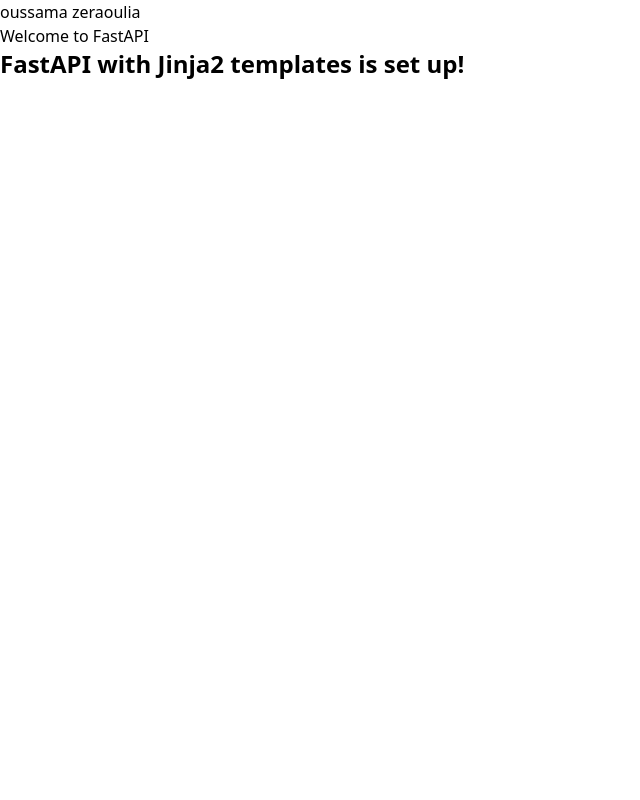
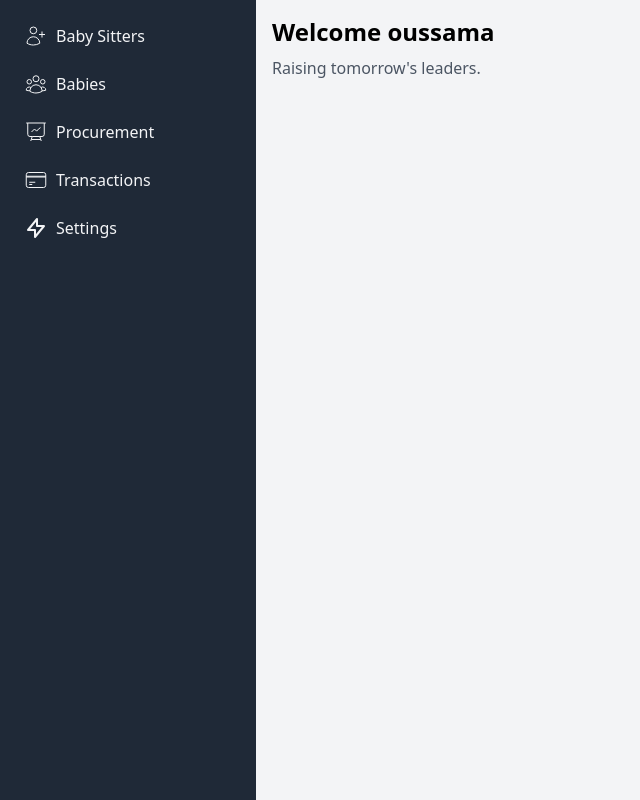
Before and after one commit to oussamazeraoulia/TP-Final, a FastAPI app: page / in a window 1280 px wide. Shown: the whole page, without its empty margins (0-640 px from the left). Run offline with FastAPI, Linux system fonts and the light colour scheme.

Commit message:
change 11

```diff
--- a/templates/index.html
+++ b/templates/index.html
@@ -7,8 +7,126 @@
     <script src="/static/taiwindcss.js"></script>
 </head>
 <body>
-    oussama zeraoulia
+    <!-- oussama zeraoulia
     <h1 class="">{{ title }}</h1>
-    <p class="text-2xl font-bold">FastAPI with Jinja2 templates is set up!</p>
+    <p class="text-2xl font-bold">FastAPI with Jinja2 templates is set up!</p> -->
+
+    <div class="flex h-screen bg-gray-100">
+
+        <!-- sidebar -->
+        <div class="hidden md:flex flex-col w-64 bg-gray-800">
+
+            <div class="flex flex-col flex-1 overflow-y-auto">
+                <nav class="flex-1 px-2 py-4 bg-gray-800">
+                    <a href="#" class="flex items-center px-4 py-2 text-gray-100 hover:bg-gray-700">
+                        <svg
+                    xmlns="http://www.w3.org/2000/svg"
+                    class="h-6 w-6 mr-2"
+                    fill="none"
+                    viewBox="0 0 24 24"
+                    stroke="currentColor"
+                  >
+                    <path
+                      strokeLinecap="round"
+                      strokeLinejoin="round"
+                      d="M18 7.5v3m0 0v3m0-3h3m-3 0h-3m-2.25-4.125a3.375 3.375 0 1 1-6.75 0 3.375 3.375 0 0 1 6.75 0ZM3 19.235v-.11a6.375 6.375 0 0 1 12.75 0v.109A12.318 12.318 0 0 1 9.374 21c-2.331 0-4.512-.645-6.374-1.766Z"
+                    />
+                  </svg>
+                        Baby Sitters
+                    </a>
+                    <a href="#" class="flex items-center px-4 py-2 mt-2 text-gray-100 hover:bg-gray-700">
+                        <svg
+                    xmlns="http://www.w3.org/2000/svg"
+                    class="h-6 w-6 mr-2"
+                    fill="none"
+                    viewBox="0 0 24 24"
+                    stroke="currentColor"
+                  >
+                    <path
+                      strokeLinecap="round"
+                      strokeLinejoin="round"
+                      d="M18 18.72a9.094 9.094 0 0 0 3.741-.479 3 3 0 0 0-4.682-2.72m.94 3.198.001.031c0 .225-.012.447-.037.666A11.944 11.944 0 0 1 12 21c-2.17 0-4.207-.576-5.963-1.584A6.062 6.062 0 0 1 6 18.719m12 0a5.971 5.971 0 0 0-.941-3.197m0 0A5.995 5.995 0 0 0 12 12.75a5.995 5.995 0 0 0-5.058 2.772m0 0a3 3 0 0 0-4.681 2.72 8.986 8.986 0 0 0 3.74.477m.94-3.197a5.971 5.971 0 0 0-.94 3.197M15 6.75a3 3 0 1 1-6 0 3 3 0 0 1 6 0Zm6 3a2.25 2.25 0 1 1-4.5 0 2.25 2.25 0 0 1 4.5 0Zm-13.5 0a2.25 2.25 0 1 1-4.5 0 2.25 2.25 0 0 1 4.5 0Z"
+                    />
+                  </svg>
+                        Babies
+                    </a>
+                    <a
+                  href="#"
+                  class="flex items-center px-4 py-2 mt-2 text-gray-100 hover:bg-gray-700"
+                >
+                  <svg
+                    xmlns="http://www.w3.org/2000/svg"
+                    class="h-6 w-6 mr-2"
+                    fill="none"
+                    viewBox="0 0 24 24"
+                    stroke="currentColor"
+                  >
+                    <path
+                      strokeLinecap="round"
+                      strokeLinejoin="round"
+                      d="M3.75 3v11.25A2.25 2.25 0 0 0 6 16.5h2.25M3.75 3h-1.5m1.5 0h16.5m0 0h1.5m-1.5 0v11.25A2.25 2.25 0 0 1 18 16.5h-2.25m-7.5 0h7.5m-7.5 0-1 3m8.5-3 1 3m0 0 .5 1.5m-.5-1.5h-9.5m0 0-.5 1.5m.75-9 3-3 2.148 2.148A12.061 12.061 0 0 1 16.5 7.605"
+                    />
+                  </svg>
+
+                  Procurement
+                </a>
+
+                <a
+                  href="#"
+                  class="flex items-center px-4 py-2 mt-2 text-gray-100 hover:bg-gray-700"
+                >
+                  <svg
+                    xmlns="http://www.w3.org/2000/svg"
+                    class="h-6 w-6 mr-2"
+                    fill="none"
+                    viewBox="0 0 24 24"
+                    stroke="currentColor"
+                  >
+                    <path
+                      strokeLinecap="round"
+                      strokeLinejoin="round"
+                      d="M2.25 8.25h19.5M2.25 9h19.5m-16.5 5.25h6m-6 2.25h3m-3.75 3h15a2.25 2.25 0 0 0 2.25-2.25V6.75A2.25 2.25 0 0 0 19.5 4.5h-15a2.25 2.25 0 0 0-2.25 2.25v10.5A2.25 2.25 0 0 0 4.5 19.5Z"
+                    />
+                  </svg>
+
+                  Transactions
+                </a>
+
+                <a
+                  href="#"
+                  class="flex items-center px-4 py-2 mt-2 text-gray-100 hover:bg-gray-700"
+                >
+                  <svg
+                    xmlns="http://www.w3.org/2000/svg"
+                    class="h-6 w-6 mr-2"
+                    fill="none"
+                    viewBox="0 0 24 24"
+                    stroke="currentColor"
+                  >
+                    <path
+                      stroke-linecap="round"
+                      stroke-linejoin="round"
+                      stroke-width="2"
+                      d="M13 10V3L4 14h7v7l9-11h-7z"
+                    />
+                  </svg>
+                  Settings
+                </a>
+
+
+                </nav>
+            </div>
+        </div>
+
+        <!-- Main content -->
+        <div class="flex flex-col flex-1 overflow-y-auto">
+
+            <div class="p-4">
+                <h1 class="text-2xl font-bold">Welcome oussama </h1>
+                <p class="mt-2 text-gray-600">Raising tomorrow's leaders.</p>
+            </div>
+        </div>
+
+    </div>
 </body>
 </html>
```
